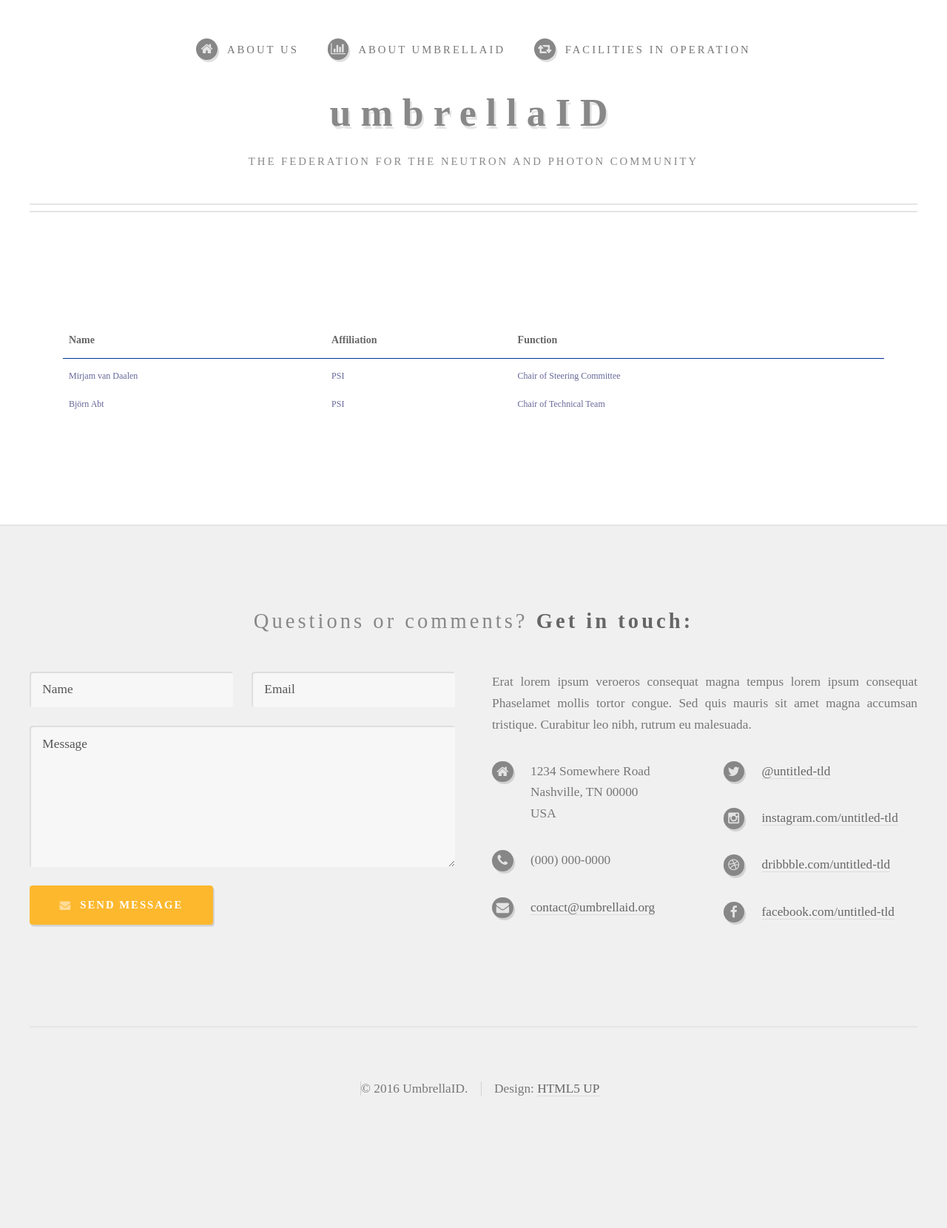
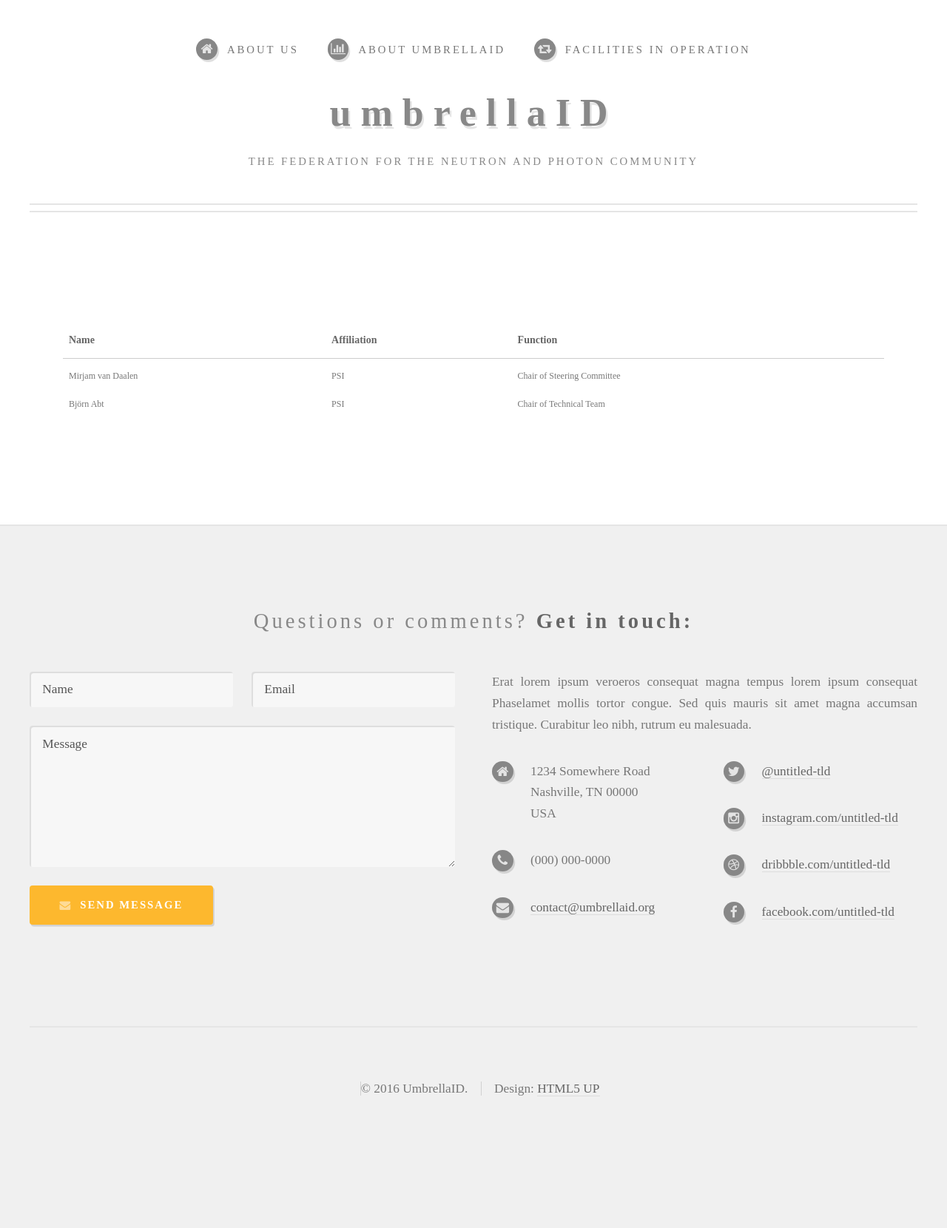
Before and after one commit to flowedback/flowedback.github.io, a Jekyll site: the page built from coreteam.html, in a window 1280 px wide. Shown: the whole page at 74% size. Built offline with Jekyll 4.4.1, drawn with Linux system fonts in a browser that asks for light colours; some web fonts are replaced.

Commit message:
Update main.css

```diff
--- a/assets/css/main.css
+++ b/assets/css/main.css
@@ -22,19 +22,13 @@
 #hor-minimalist-a th
 {
 	font-size: 14px;
-	font-weight: normal;
-	color: #039;
+	font-weight: bold;
 	padding: 10px 8px;
-	border-bottom: 1px solid #039;
+	border-bottom: 1px solid #ccc;
 }
 #hor-minimalist-a td
 {
-	color: #669;
 	padding: 9px 8px 0px 8px;
-}
-#hor-minimalist-a tbody tr:hover td
-{
-	color: #039;
 }
 
 	html, body, div, span, applet, object, iframe, h1, h2, h3, h4, h5, h6, p, blockquote, pre, a, abbr, acronym, address, big, cite, code, del, dfn, em, img, ins, kbd, q, s, samp, small, strike, strong, sub, sup, tt, var, b, u, i, center, dl, dt, dd, ol, ul, li, fieldset, form, label, legend, table, caption, tbody, tfoot, thead, tr, th, td, article, aside, canvas, details, embed, figure, figcaption, footer, header, hgroup, menu, nav, output, ruby, section, summary, time, mark, audio, video {
```
